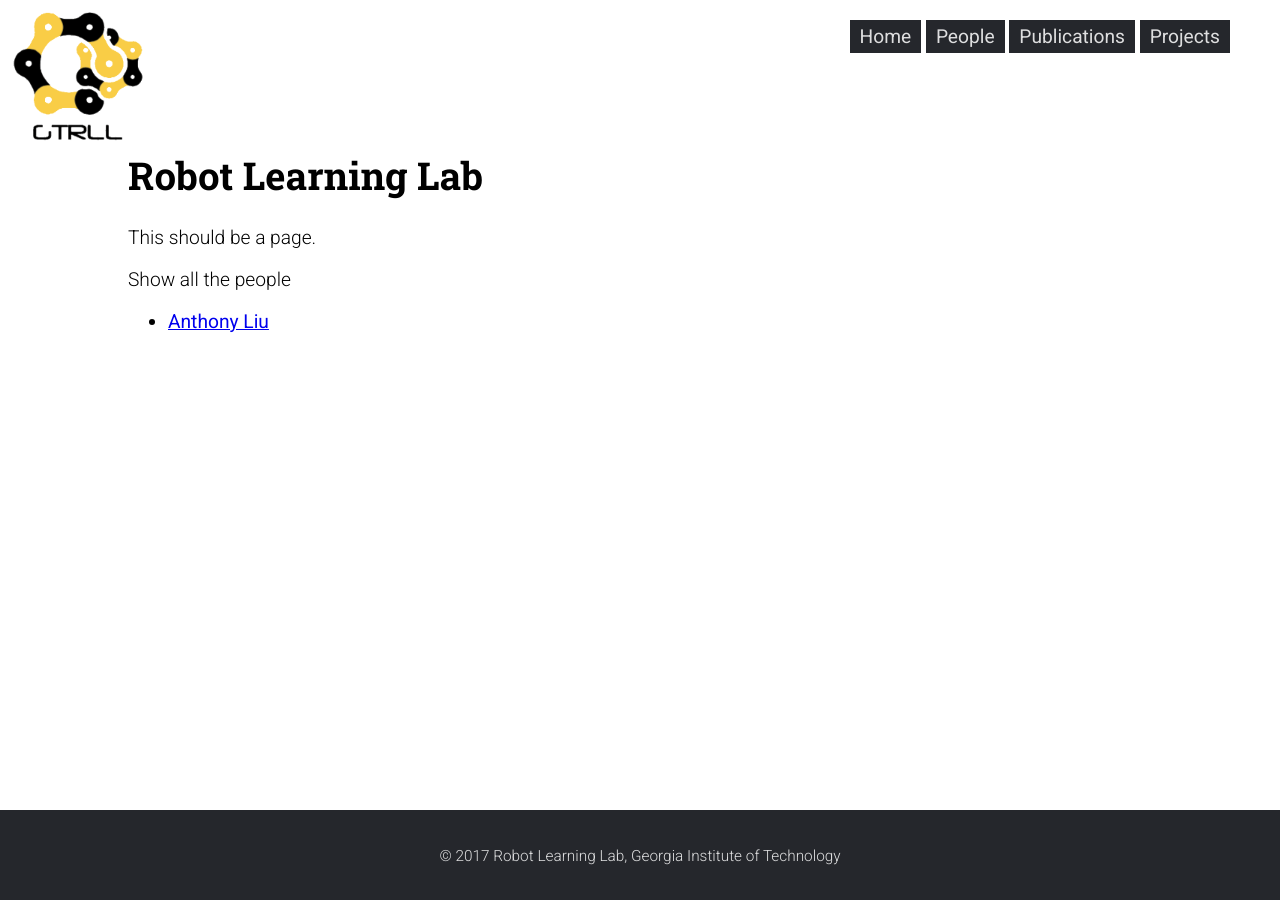
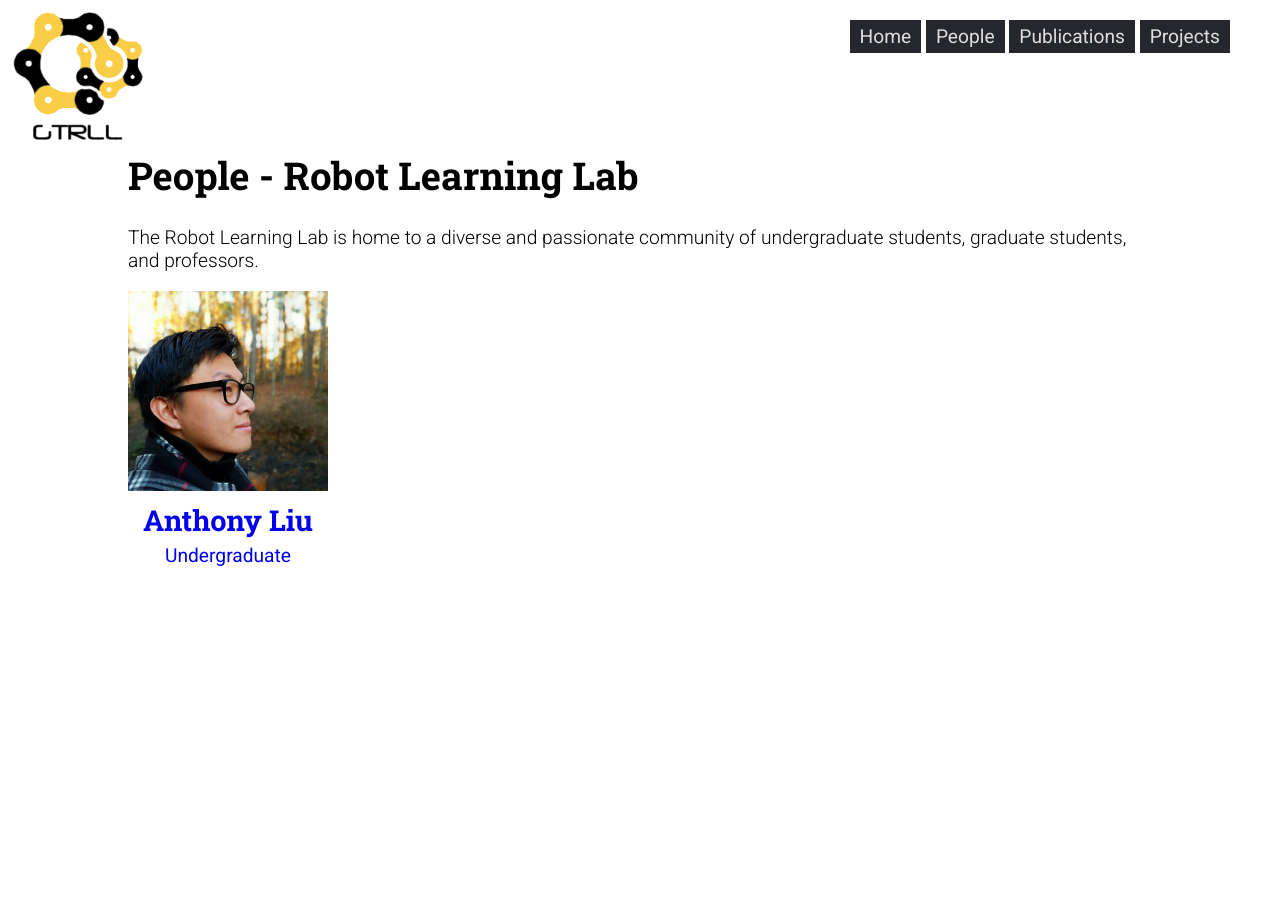
Before and after one commit to AJLiu/rll-site, a Jekyll site: the page built from pages/people.html, in a window 1280 px wide. Built offline with Jekyll 4.4.1, drawn with Linux system fonts in a browser that asks for light colours; nearby versions of some CDN libraries.

Commit message:
implement aggregate people page

```diff
--- a/_layouts/default.html
+++ b/_layouts/default.html
@@ -9,13 +9,11 @@ title: Page Template
         {% include header.html %}
 
         <div class="content">
-            <h1>{{site.title}}</h1>
-
-            This should be a page.
+            <h1>{{page.title}}</h1>
             {{content}}
         </div>
 
-        {% include footer.html %}
+        <!--{% include footer.html %}-->
 
         {% if jekyll.environment == "production" %}
             {% include tracking.html %}
--- a/_layouts/person.html
+++ b/_layouts/person.html
@@ -9,7 +9,7 @@ title: Person Template
     {% include nav.html %}
     {% include header.html %}
     <div class="content person">
-
+        <h1>About</h1>
         <div class="picture">
             {% if page.picture != nil %}
             <img src="{{page.picture}}" alt="{{page.name}}">
--- a/_people/anthony.md
+++ b/_people/anthony.md
@@ -15,4 +15,5 @@ publications:
 projects:
     - name: Car Project
       url: /projects/car
+type: Undergraduate
 ---
--- a/_sass/_people.scss
+++ b/_sass/_people.scss
@@ -69,5 +69,29 @@
 }
 
 .people {
+    ul {
+        padding: 0;
+        display: flex;
+    }
+    li {
+        list-style: none;
+        text-align: center;
 
+        p {
+            margin-top: 0;
+        }
+    }
+    img {
+        width: 200px;
+        height: 200px;
+    }
+    h2 {
+        margin: 5px;
+    }
+    a {
+        text-decoration: none;
+    }
+    a:visited {
+        color: $color-text-dark;
+    }
 }
--- a/pages/people.html
+++ b/pages/people.html
@@ -3,13 +3,21 @@ title: People - Robot Learning Lab
 layout: default
 permalink: /people/index.html
 ---
-
-<p>Show all the people</p>
-
+<div class='people'>
+    <p>The Robot Learning Lab is home to a diverse and passionate community of undergraduate students, graduate students, and professors.</p>
     <ul>
         {% for person in site.people %}
         <li>
-        <a href="{{person.url}}">{{person.name}}</a>
+            <a href="{{person.url}}">
+                {% if person.picture != nil %}
+                <img src="{{person.picture}}" alt="{{person.name}}">
+                {% else %}
+                <img src="/assets/people/placeholder.png" alt="{{person.name}}">
+                {% endif %}
+            <h2>{{person.name}}</h2>
+            <p>{{person.type}}</p>
+            </a>
         </li>
         {% endfor %}
     </ul>
+</div>
```
Lines whose indentation alone changed are shown as unchanged.
